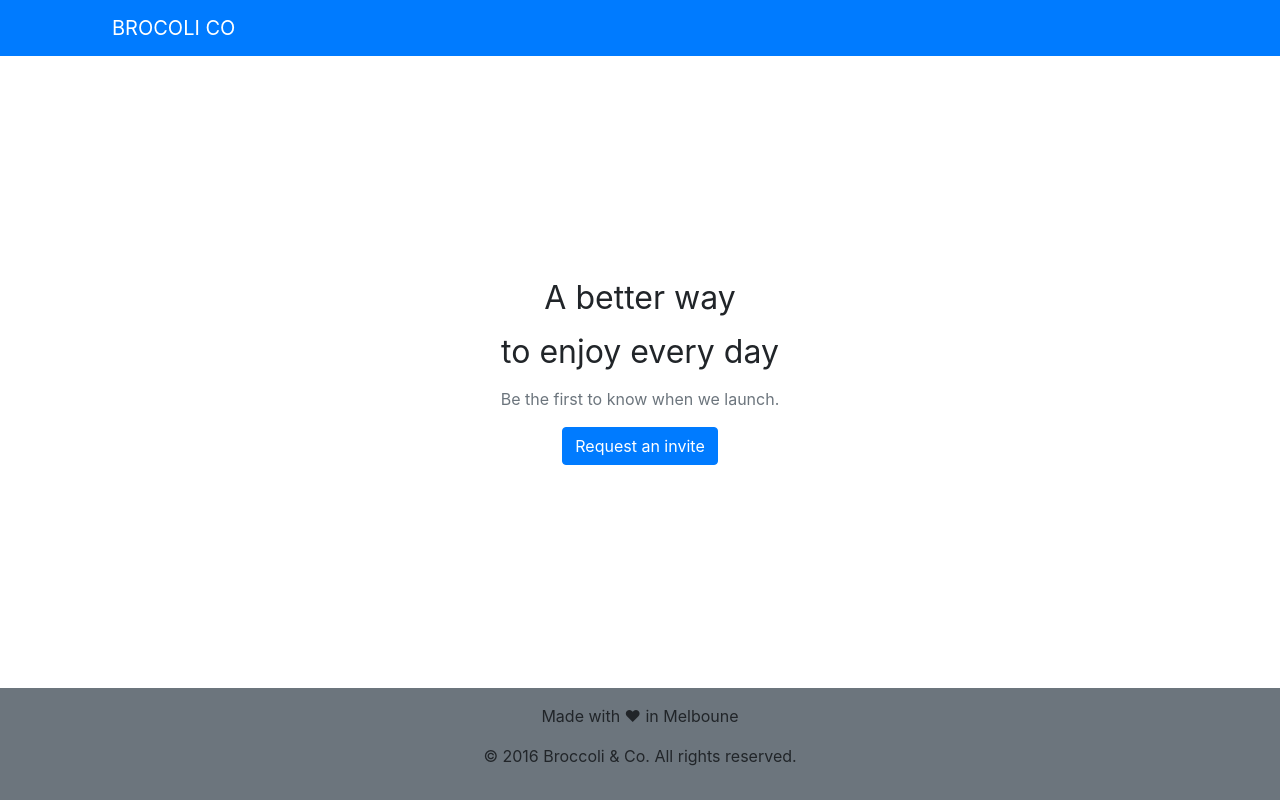
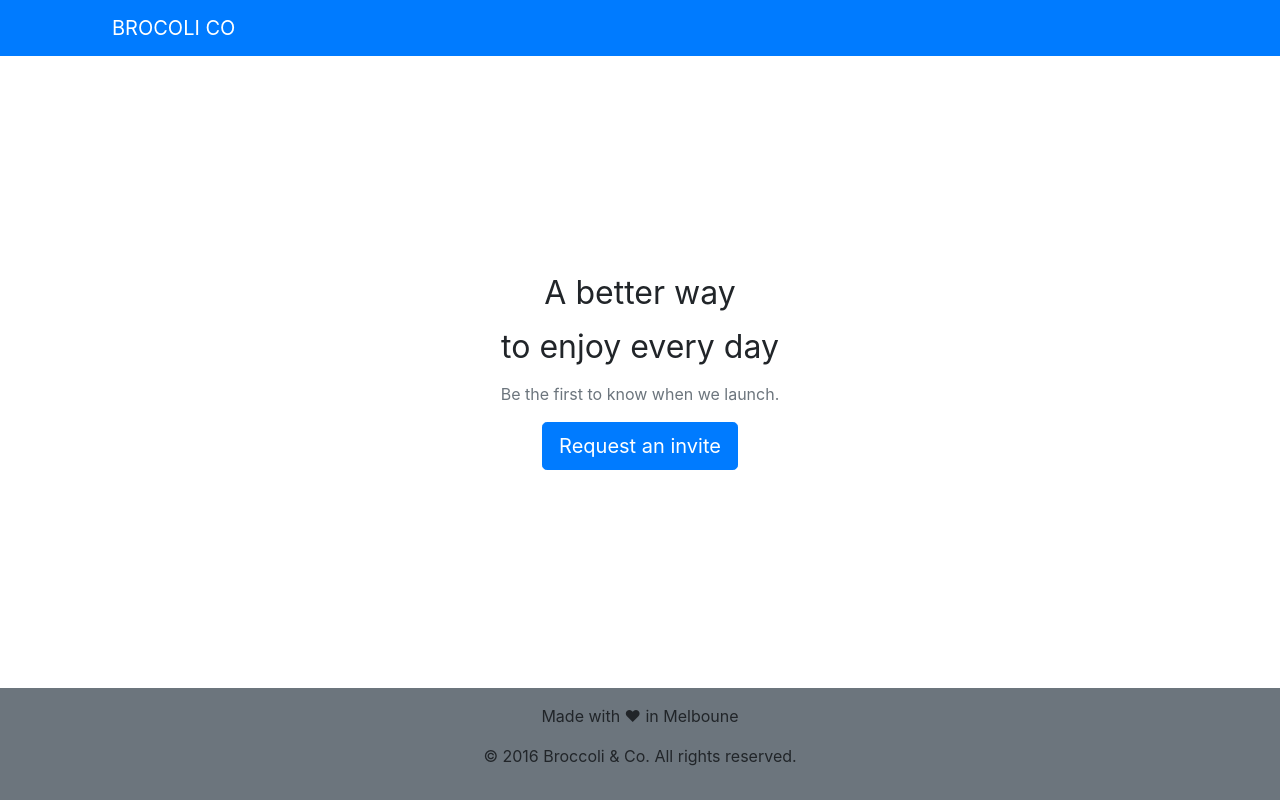
Before and after one commit to ramseyfeng/react-app, a React app: page / in a window 1280 px wide. Built offline with nearby package versions, Linux system fonts and the light colour scheme.

Commit message:
Revert back to previous center solution.

```diff
--- a/src/components/app/app.jsx
+++ b/src/components/app/app.jsx
@@ -15,12 +15,12 @@ export default class App extends Component {
                         <div className="navbar-brand px-lg-5 px-md-3">BROCOLI CO</div>
                     </div>
                 </div>
-                <div className="page-content content-xy-center text-center py-3">
-                    <div>
+                <div className="page-content text-center py-3 d-flex">
+                    <div className="content-xy-center">
                         <h2 className="h2 mb-3 font-weight-normal">A better way</h2>
                         <h2 className="h2 mb-3 font-weight-normal">to enjoy every day</h2>
                         <p className="text-secondary">Be the first to know when we launch.</p>
-                        <button type="button" className="btn btn-primary" data-toggle="modal" data-target="#invitationModal">
+                        <button type="button" className="btn btn-primary btn-lg" data-toggle="modal" data-target="#invitationModal">
                             Request an invite
                         </button>
                     </div>
--- a/src/components/app/app.scss
+++ b/src/components/app/app.scss
@@ -1,7 +1,7 @@
 html,
 body,
 #root,.page {
-  height: 100%; /* needed for proper layout */
+  height: 100vh;
 }
 
 body {
@@ -34,7 +34,14 @@ p {
   width: 10%;
 }
 .content-xy-center {
+  width: 100%;
+  max-width: 500px;
+  padding: 15px;
+  margin: auto;
+}
+/* It seems has little scroll issue when content height is realy small
+.content-xy-center {
   display: flex;
   justify-content: center;
   align-items: center;
-}
+}*/
--- a/src/components/invite-form/invite-form.jsx
+++ b/src/components/invite-form/invite-form.jsx
@@ -24,9 +24,9 @@ export default class InviteForm extends Component {
         this.setProcessingStatus(false);
     }
 
-    handleOK = (event) => {
+    /*handleOK = (event) => {
         console.log(event);
-    }
+    }*/
 
     handleSubmit = (event) => {
         event.preventDefault();
@@ -37,7 +37,6 @@ export default class InviteForm extends Component {
             return ;
         }
         this.setProcessingStatus(true);
-        console.log(name.value, email.value, confirmEmail.value);
         axios.post('/prod/fake-auth', {name: name.value, email: email.value}).then(() => {
             this.setValidationResult(FORM_STATUS.VALID);
         }).catch((err) => {
@@ -46,7 +45,6 @@ export default class InviteForm extends Component {
             //Sometimes the proxy cannot work properly, don't know why
             errorMessage = errorMessage? errorMessage : err.response.data;
             this.setState({errorMessage});
-            console.log(err);
         });
     }
 
@@ -66,10 +64,10 @@ export default class InviteForm extends Component {
                                         <hr className="w-10 border-dark" />
                                     </div>
                                     <div className="mb-3 py-3">
-                                        <h4 className="text-secondary">You will be the first to experience</h4>
-                                        <h4 className="text-secondary">Broccoli & Co. when we launch</h4>
+                                        <h5 className="text-secondary">You will be the first to experience</h5>
+                                        <h5 className="text-secondary">Broccoli & Co. when we launch</h5>
                                     </div>
-                                    <button type="button" onClick={this.handleOK} className="btn btn-success btn-lg btn-block">OK</button>
+                                    <button type="button" className="btn btn-success btn-lg btn-block mt-5" data-dismiss="modal">OK</button>
                                 </div>
                                 :<div>
                                     <div className="my-3 py-2">
@@ -92,9 +90,9 @@ export default class InviteForm extends Component {
                                             <div className="d-flex justify-content-center">
                                                 {
                                                     isProcessing ?
-                                                        <button type="submit" onClick={this.handleSubmit} className="btn btn-primary" disabled>Sending, please wait...</button>
+                                                        <button type="submit" onClick={this.handleSubmit} className="btn btn-primary btn-lg btn-block mt-5" disabled>Sending, please wait...</button>
                                                         :
-                                                        <button type="submit" onClick={this.handleSubmit} className="btn btn-primary">Send</button>
+                                                        <button type="submit" onClick={this.handleSubmit} className="btn btn-primary btn-lg btn-block mt-5">Send</button>
                                                 }
                                             </div>
                                             {
```
